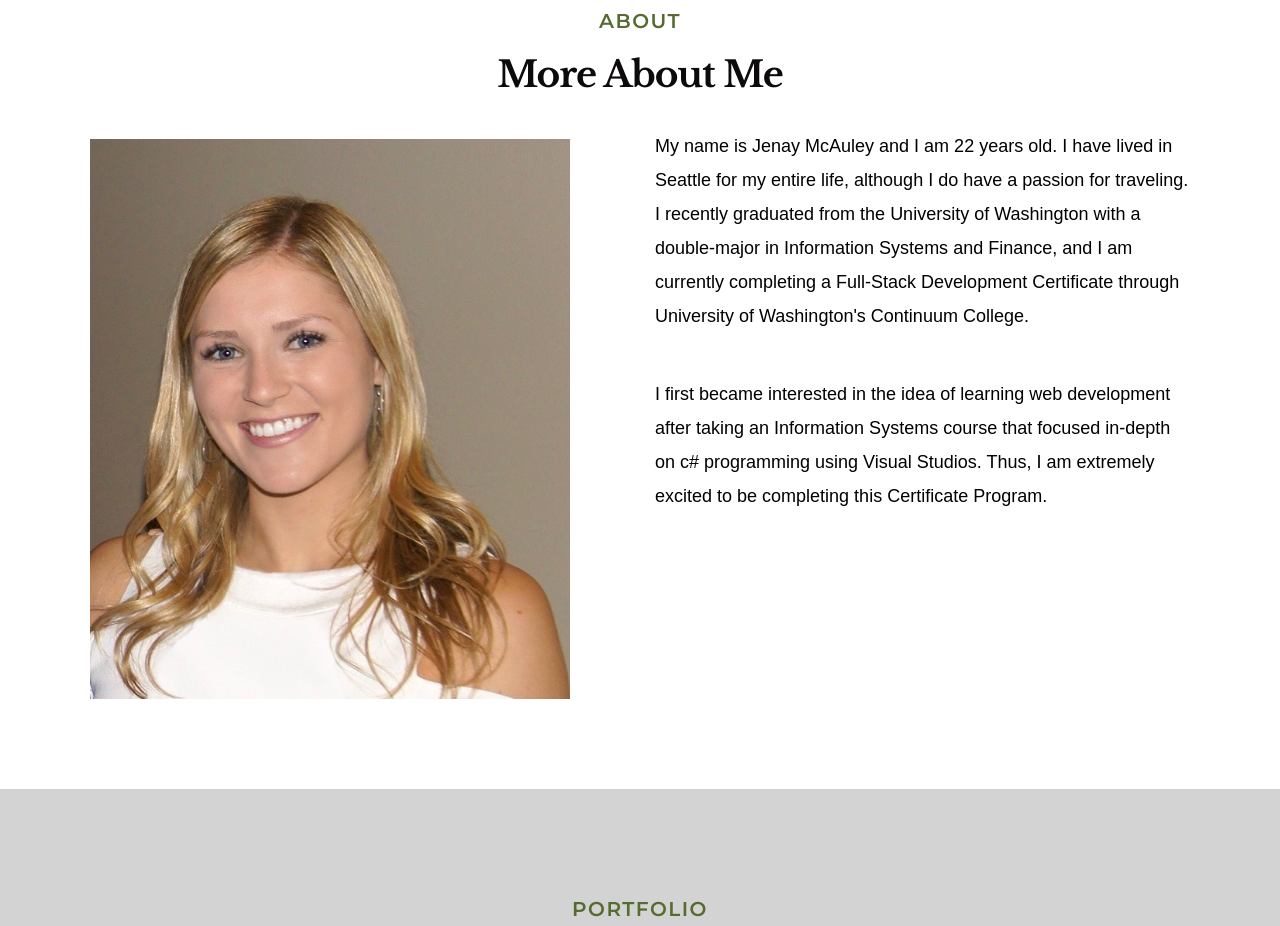
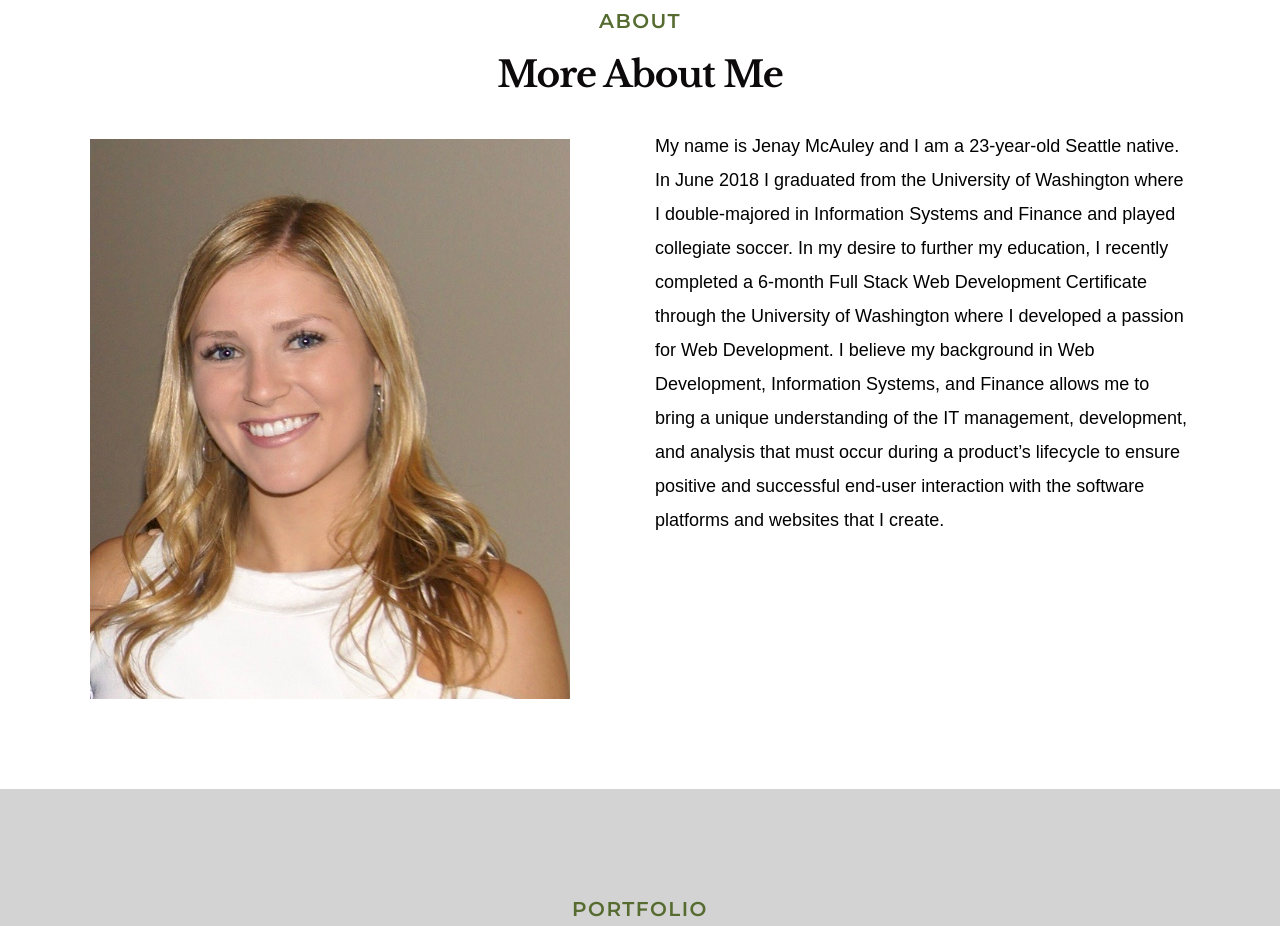
Before and after one commit to jenaym/Portfolio, a plain HTML site: page index.html in a window 1280 px wide. Shown: the part 900-1826 px from the top of the page. Drawn offline with nearby package versions, Linux system fonts and the light colour scheme.

Commit message:
updated About Me section

```diff
--- a/index.html
+++ b/index.html
@@ -80,21 +80,7 @@
                 <img class="img-responsive" id="headshot" src="assets/images/IMG_9376.jpg" alt="Jenay McAuley Headshot">
             </div>
             <div class="col-sm-6 col-md-6 col-lg-6">
-                <p> My name is Jenay McAuley and I am 22 years old. I have lived in Seattle for my entire life,
-                    although I do have a passion for traveling. I recently graduated from the University of
-                    Washington
-                    with a double-major in Information Systems and Finance, and I am currently completing a
-                    Full-Stack
-                    Development
-                    Certificate through University of Washington's Continuum College.
-                </p>
-                <br>
-                <p> I first became interested in the idea of learning web development after taking an Information
-                    Systems
-                    course that focused in-depth on c# programming using Visual Studios. Thus, I am extremely
-                    excited
-                    to be
-                    completing this Certificate Program.
+                <p> My name is Jenay McAuley and I am a 23-year-old Seattle native. In June 2018 I graduated from the University of Washington where I double-majored in Information Systems and Finance and played collegiate soccer. In my desire to further my education, I recently completed a 6-month Full Stack Web Development Certificate through the University of Washington where I developed a passion for Web Development. I believe my background in Web Development, Information Systems, and Finance allows me to bring a unique understanding of the IT management, development, and analysis that must occur during a product’s lifecycle to ensure positive and successful end-user interaction with the software platforms and websites that I create.
                 </p>
             </div>
         </div>
```
